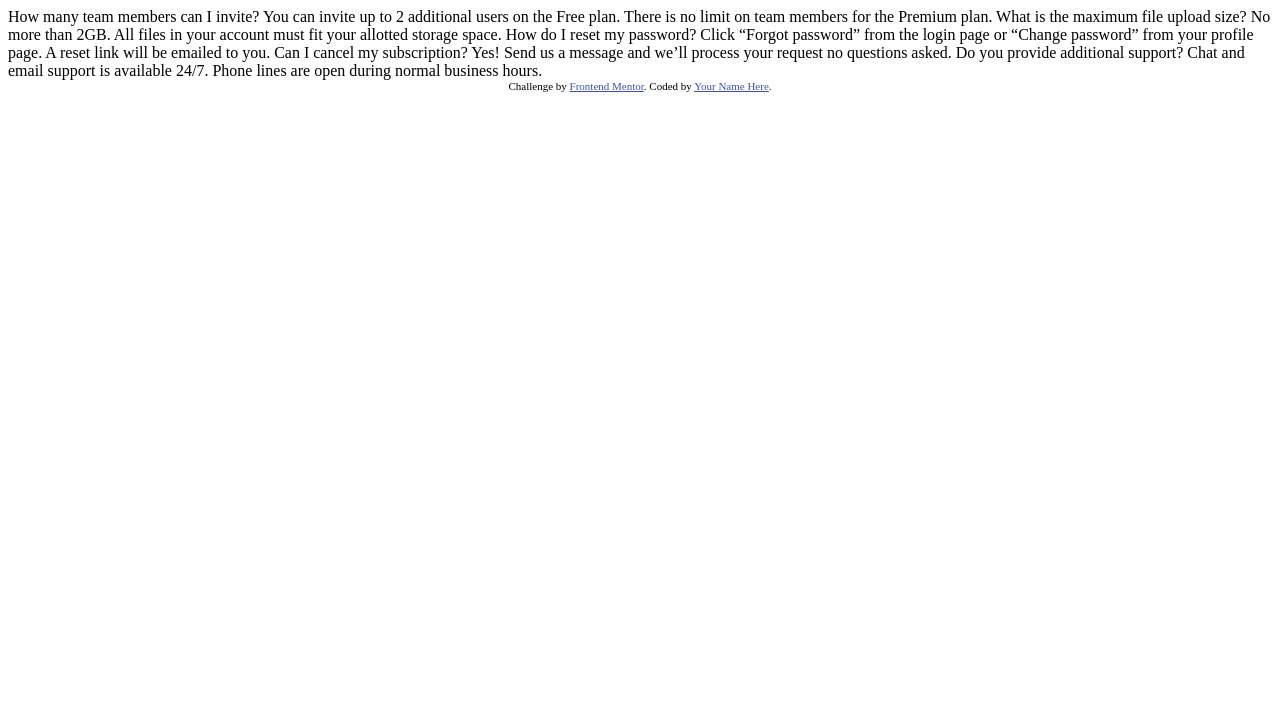
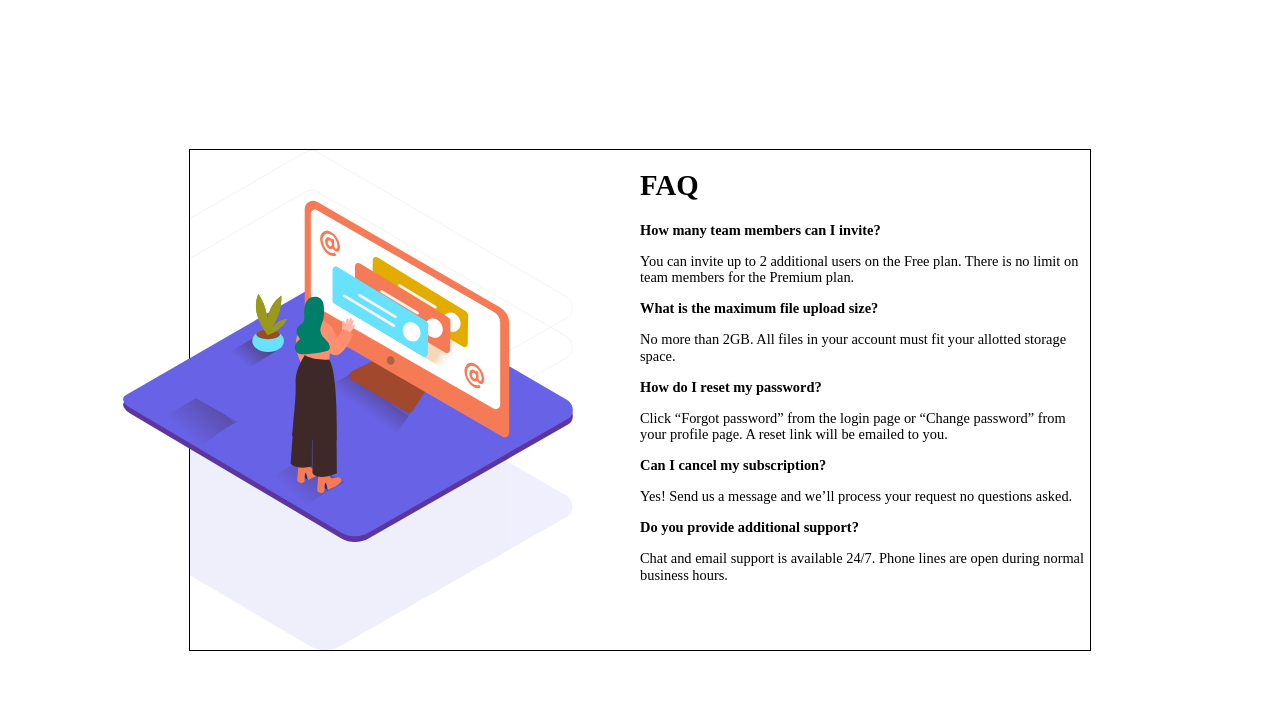
Before and after one commit to GerardoDev25/04-faq-accordion-card-main, a plain HTML site: page index.html in a window 1280 px wide. Drawn offline with nearby package versions, Linux system fonts and the light colour scheme.

Commit message:
trabajando en los estilos de las imagenes

```diff
--- a/index.html
+++ b/index.html
@@ -1,40 +1,96 @@
 <!DOCTYPE html>
 <html lang="en">
    <head>
-  <meta charset="UTF-8">
-  <meta name="viewport" content="width=device-width, initial-scale=1.0"> <!-- displays site properly based on user's device -->
+      <meta charset="UTF-8" />
+      <meta
+         name="viewport"
+         content="width=device-width, initial-scale=1.0"
+      />
+      <!-- displays site properly based on user's device -->
 
-  <link rel="icon" type="image/png" sizes="32x32" href="./images/favicon-32x32.png">
-
+      <link
+         rel="icon"
+         type="image/png"
+         sizes="32x32"
+         href="./images/favicon-32x32.png"
+      />
+      <link
+         rel="stylesheet"
+         href="https://necolas.github.io/normalize.css/8.0.1/normalize.css"
+      />
+      <link rel="stylesheet" href="style.css" />
       <title>Frontend Mentor | FAQ Accordion Card</title>
-
-  <!-- Feel free to remove these styles or customise in your own stylesheet 👍 -->
-  <style>
-    .attribution { font-size: 11px; text-align: center; }
-    .attribution a { color: hsl(228, 45%, 44%); }
-  </style>
    </head>
    <body>
+      <main>
+         <section class="container">
+            <div class="box box-image">
+               <div class="image-bg">
+                  <div></div>
+               </div>
+               <div class="img1"></div>
+               <div class="img2"></div>
+            </div>
+
+            <div class="box box-text">
+               <div>
+                  <h1>FAQ</h1>
+                  <strong>
                      How many team members can I invite?
-  You can invite up to 2 additional users on the Free plan. There is no limit on
-  team members for the Premium plan.
+                  </strong>
+                  <p>
+                     You can invite up to 2 additional users on
+                     the Free plan. There is no limit on team
+                     members for the Premium plan.
+                  </p>
+               </div>
+               <div>
+                  <strong>
+                     What is the maximum file upload size?
+                  </strong>
+                  <p>
+                     No more than 2GB. All files in your account
+                     must fit your allotted storage space.
+                  </p>
+               </div>
+               <div>
+                  <strong> How do I reset my password? </strong>
+                  <p>
+                     Click “Forgot password” from the login page
+                     or “Change password” from your profile page.
+                     A reset link will be emailed to you.
+                  </p>
+               </div>
 
-  What is the maximum file upload size?
-  No more than 2GB. All files in your account must fit your allotted storage space.
-
-  How do I reset my password?
-  Click “Forgot password” from the login page or “Change password” from your profile page.
-  A reset link will be emailed to you.
-
+               <div>
+                  <strong>
                      Can I cancel my subscription?
-  Yes! Send us a message and we’ll process your request no questions asked.
-
+                  </strong>
+                  <p>
+                     Yes! Send us a message and we’ll process
+                     your request no questions asked.
+                  </p>
+               </div>
+               <div>
+                  <strong>
                      Do you provide additional support?
-  Chat and email support is available 24/7. Phone lines are open during normal business hours.
-
+                  </strong>
+                  <p>
+                     Chat and email support is available 24/7.
+                     Phone lines are open during normal business
+                     hours.
+                  </p>
+               </div>
+            </div>
+         </section>
+      </main>
       <div class="attribution">
-    Challenge by <a href="https://www.frontendmentor.io?ref=challenge" target="_blank">Frontend Mentor</a>.
-    Coded by <a href="#">Your Name Here</a>.
+         Challenge by
+         <a
+            href="https://www.frontendmentor.io?ref=challenge"
+            target="_blank"
+            >Frontend Mentor</a
+         >. Coded by <a href="#">Your Name Here</a>.
       </div>
    </body>
 </html>
--- /dev/null
+++ b/style.css
@@ -0,0 +1,71 @@
+html,
+body {
+   height: 100vh;
+   width: 100vw;
+   /* overflow-y: hidden; */
+   font-size: 12px;
+}
+
+main {
+   width: 100%;
+   height: 100%;
+   display: flex;
+   justify-content: center;
+   align-items: center;
+}
+
+.container {
+   height: 500px;
+   width: 900px;
+   border: 1px solid black;
+   display: flex;
+   font-size: 1.2rem;
+}
+
+.box {
+   width: 50%;
+   height: 100%;
+}
+
+.box-image {
+   position: relative;
+}
+.image-bg {
+   position: absolute;
+   overflow: hidden;
+   width: 100%;
+   height: 100%;
+   left: 0%;
+}
+.image-bg div {
+   width: 85%;
+   height: 100%;
+   position: absolute;
+   background-image: url("./images/bg-pattern-desktop.svg");
+   background-size: cover;
+   background-position-x: right;
+}
+
+.img1{
+position: absolute;
+width: 100%;
+height: 100%;
+top: 10%;
+left: -15%;
+background-repeat: no-repeat;
+background-image: url('./images/illustration-woman-online-desktop.svg');
+background-size: contain;
+/* overflow: hidden; */
+}
+
+/* *footer */
+.attribution {
+   height: 7%;
+   font-size: 11px;
+   text-align: center;
+   border: 2px solid black;
+   display: none;
+}
+.attribution a {
+   color: hsl(228, 45%, 44%);
+}
```
Lines whose indentation alone changed are shown as unchanged.
